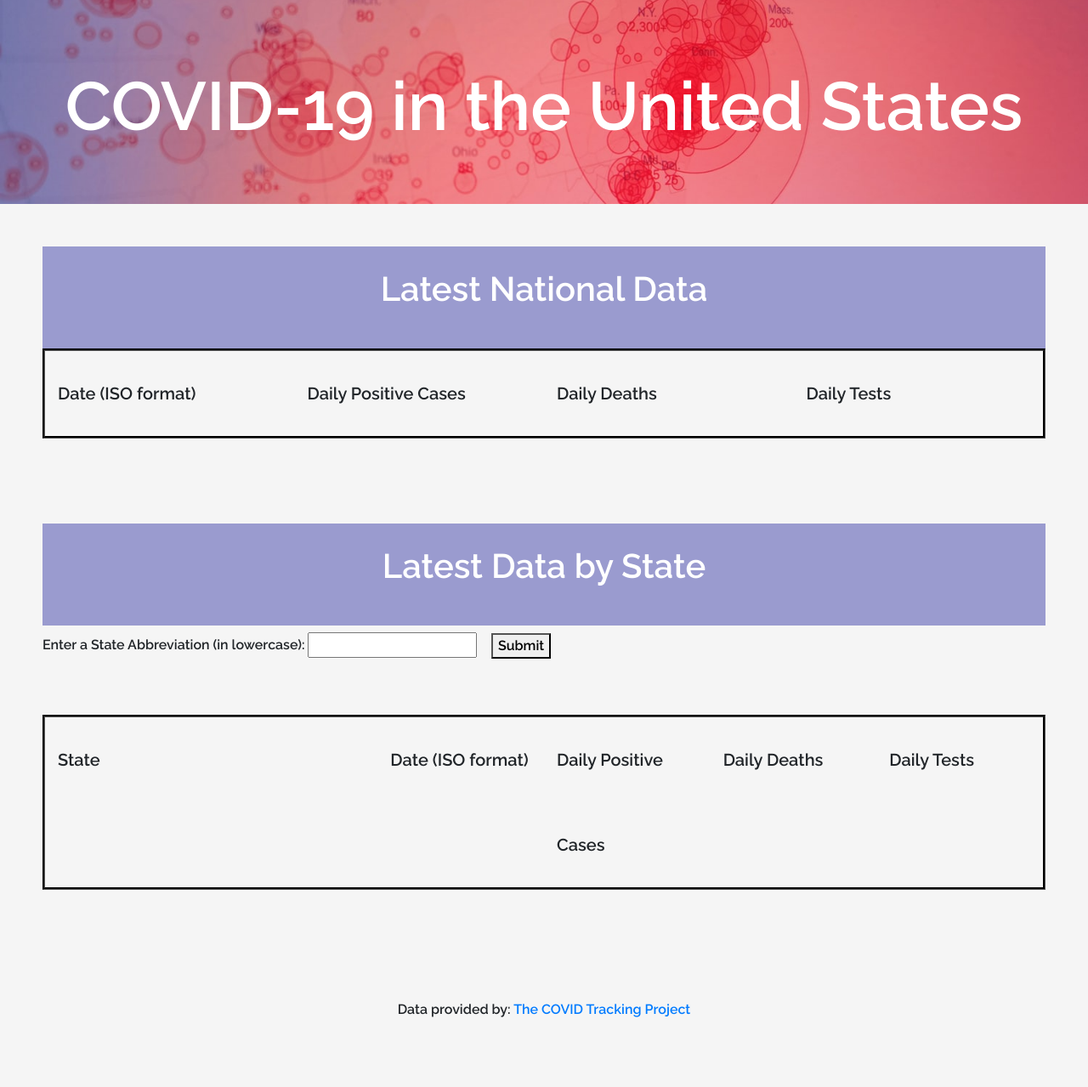
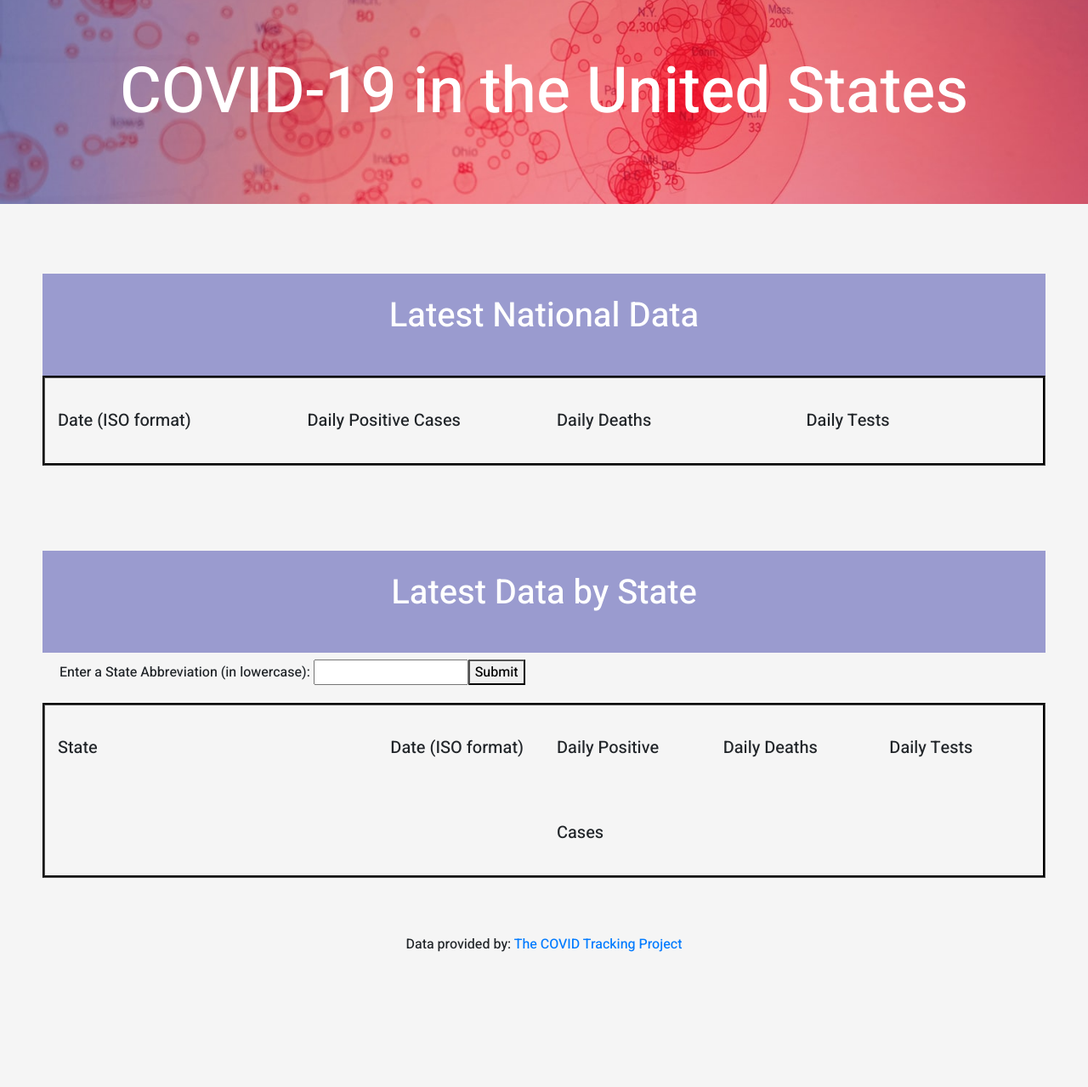
Before and after one commit to allyemmett/allyemmett.github.API, a plain HTML site: page public/index.html in a window 1280 px wide. Shown: the whole page at 85% size. After the commit the page ends 1139 px from the top, so only its background shows below. Drawn offline with nearby package versions, Linux system fonts and the light colour scheme; no server answers.

Commit message:
responsiveness updated

```diff
--- a/public/covid.css
+++ b/public/covid.css
@@ -1,18 +1,23 @@
 body {
     background-color: whitesmoke;
 }
-.covidTitle {
-    font-family: "Raleway", sans-serif;
-    font-size: 80px;
+.jumbotron {
+    font-family: 'Heebo', serif;
     color:white;
     background: url(assets/covidUS.jpg) center;
     background-size: cover;
     height: 30vh;
     line-height: 250px;
+    text-align: center;
 }
 
+.display-4 {
+    font-size: 75px;
+}
+
+
 .todaysData {
-    font-family: "Raleway", sans-serif;
+    font-family: 'Heebo', serif;
     color: white;
     height: 15vh;
     line-height: 100px;
@@ -21,7 +26,7 @@ body {
 }
 
 #dailyData {
-    font-family: "Raleway", sans-serif;
+    font-family: 'Heebo', serif;
     padding: 50px;
 }
 
@@ -33,7 +38,7 @@ body {
 
 }
 .todaysState{
-    font-family: "Raleway", sans-serif;
+    font-family: 'Heebo', serif;
     color: white;
     height: 15vh;
     line-height: 100px;
@@ -41,20 +46,37 @@ body {
 }
 
 #byState {
-    font-family: "Raleway", sans-serif;
+    font-family: 'Heebo', serif;
     padding: 50px;
 }
 
 
-.submit {
-    position: relative;
-    bottom: 3.15em;
-    left: 33em;
-    font-family: "Raleway", sans-serif;
 
+.text-center {
+    font-family: 'Heebo', serif;
 }
 
-.text-center {
-    line-height: 150px;
-    font-family: "Raleway", sans-serif;
-}
+@media only screen and (max-width: 768px) {
+    .jumbotron {
+        text-align: center;
+       height: 200%;
+   }
+   .container-fluid {
+       height: 200%;
+   }
+   .todaysData {
+       height: 200%;
+   }
+   .todaysState {
+       height: 200%;
+   }
+   .row {
+       height: 500%;
+       width: 30%;
+   }
+
+   .text-center-link {
+       font-size: 90%;
+   }
+
+ }
--- a/public/index.html
+++ b/public/index.html
@@ -8,16 +8,22 @@
     <link rel="stylesheet" href="https://cdn.jsdelivr.net/npm/bootstrap@4.5.3/dist/css/bootstrap.min.css" integrity="sha384-TX8t27EcRE3e/ihU7zmQxVncDAy5uIKz4rEkgIXeMed4M0jlfIDPvg6uqKI2xXr2" crossorigin="anonymous">
 
     <link rel="preconnect" href="https://fonts.gstatic.com">
-    <link href="https://fonts.googleapis.com/css2?family=Raleway:wght@600&display=swap" rel="stylesheet">
+    <link href="https://fonts.googleapis.com/css2?family=Heebo:wght@500&family=Playfair+Display:wght@500;600&display=swap" rel="stylesheet">
 
     <link href="covid.css" rel="stylesheet">
 
 
 </head>
 <body>
-    <div class="covidTitle">
+
+    <div class="jumbotron jumbotron-fluid">
+        <div class="container">
+          <h1 class="display-4">COVID-19 in the United States</h1>
+        </div>
+      </div>
+    <!-- <div class="covidTitleDiv">
         <h1 class="covidTitle" style="text-align: center">COVID-19 in the United States</h1>
-    </div>
+    </div> -->
 <!-- Insert Date -->
 
     <section id="dailyData">
@@ -49,13 +55,19 @@
     <section id="byState">
         <h1 class="todaysState" style="text-align: center">Latest Data by State</h1>
         <form>
-            <p>
-              <label for="state">Enter a State Abbreviation (in lowercase): </label>
-              <input type="text" id="state" class="state" required>
-            </p>
-            <p>
-                <button class="submit">Submit</button>
-              </p>
+            <div class="form">
+                <div class="container">
+                    <div class="row">
+                        <p col-4>
+                            <label for="state">Enter a State Abbreviation (in lowercase): </label>
+                             <input type="text" id="state" class="state" required>
+                        </p>
+                         <p col-4>
+                            <button class="submit">Submit</button>
+                        </p>
+                    </div>
+                </div>
+            </div>
             <div class="container-fluid">
                 <!-- container-fluid if want to stretch the width of the page -->
                 <!-- total of 12 grids that can be used when working with bootstrap layout -->
@@ -88,7 +100,7 @@
       <a href="https://covidtracking.com/">The COVID Tracking Project</a>
     </div>
 
-
+<script src="https://cdn.jsdelivr.net/npm/bootstrap@4.5.3/dist/js/bootstrap.bundle.min.js" integrity="sha384-ho+j7jyWK8fNQe+A12Hb8AhRq26LrZ/JpcUGGOn+Y7RsweNrtN/tE3MoK7ZeZDyx" crossorigin="anonymous"></script>
 
 <script type="text/javascript" src="covid.js"></script>
 </body>
```
